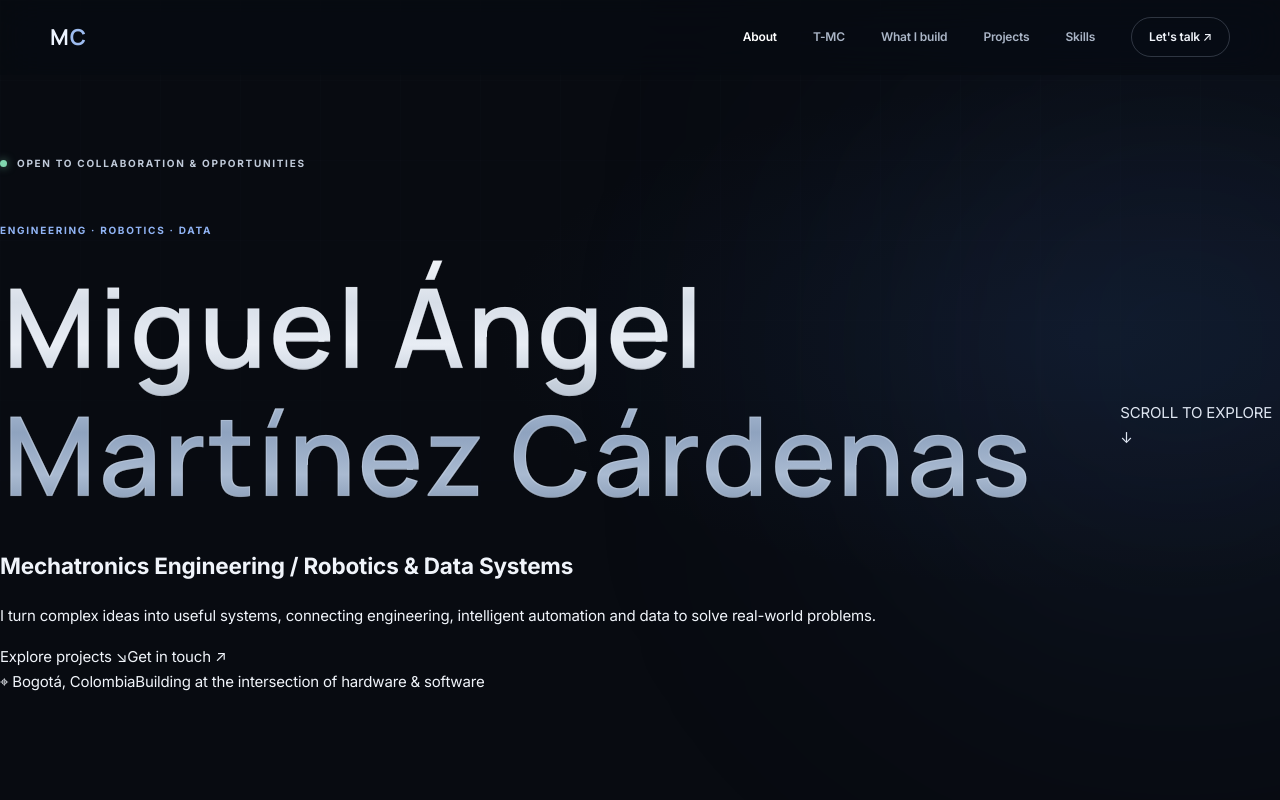
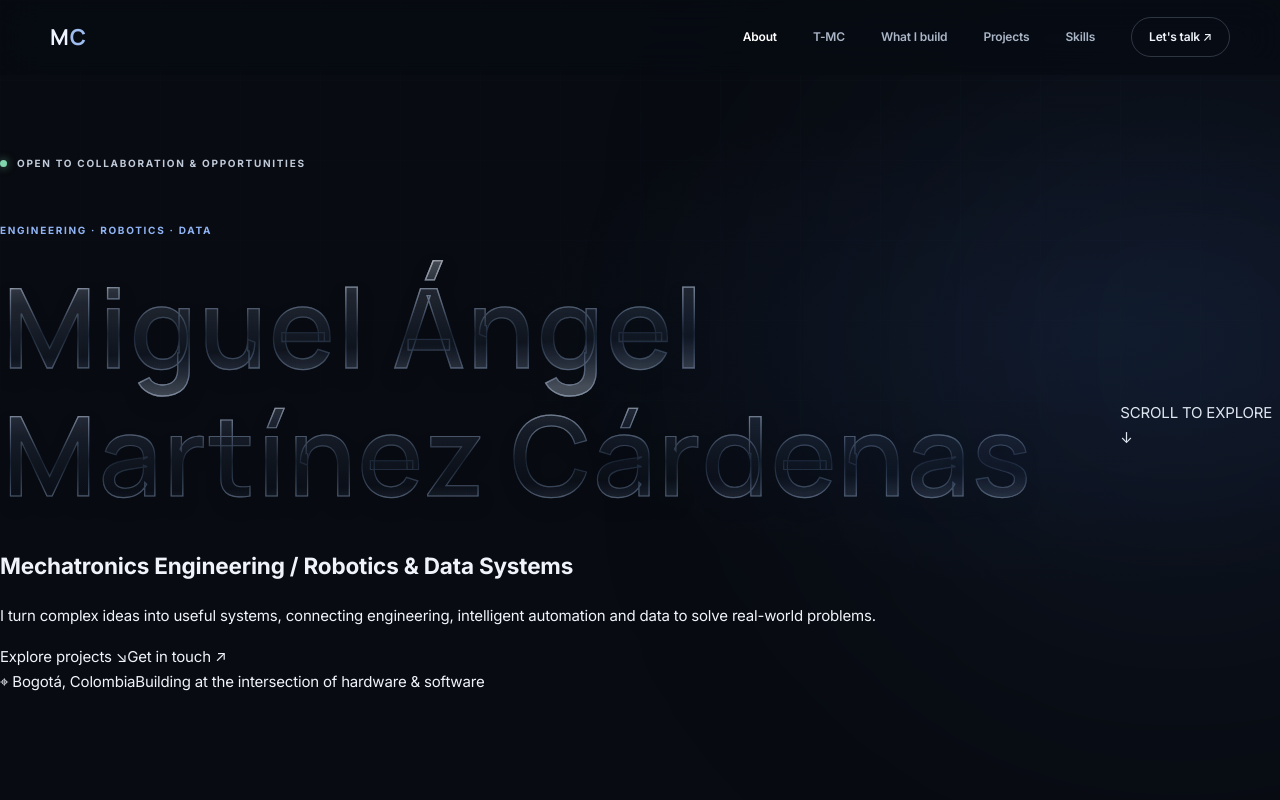
Before and after one commit to mianmaca6-lang/portafoliogit, a plain HTML site: page index.html in a window 1280 px wide. Shown: the top 800 px of the page. Drawn offline with nearby package versions, Linux system fonts and the light colour scheme.

Commit message:
Update stylesheet version and SVG gradients

```diff
--- a/index.html
+++ b/index.html
@@ -14,7 +14,7 @@
   <link rel="preconnect" href="https://fonts.googleapis.com">
   <link rel="preconnect" href="https://fonts.gstatic.com" crossorigin>
   <link href="https://fonts.googleapis.com/css2?family=Inter:wght@400;500;600;700&family=Space+Grotesk:wght@400;500;600;700&family=Manrope:wght@400;500;600;700;800&display=swap" rel="stylesheet">
-  <link rel="stylesheet" href="styles.css?v=20261115-glass2">
+  <link rel="stylesheet" href="styles.css?v=20261115-liquidglass">
   <script src="https://unpkg.com/lucide@latest"></script>
   <script src="script.js" defer></script>
 </head>
@@ -35,38 +35,56 @@
       <svg class="name-svg" viewBox="0 0 1180 280" role="img" aria-labelledby="hero-name-title" xmlns="http://www.w3.org/2000/svg">
         <title id="hero-name-title">Miguel Ángel Martínez Cárdenas</title>
         <defs>
-          <linearGradient id="name-silver" x1="0" y1="0" x2="0" y2="1">
-            <stop offset="0" stop-color="#f5f7fb"/>
-            <stop offset=".34" stop-color="#d7dee8"/>
-            <stop offset=".62" stop-color="#e8edf4"/>
-            <stop offset="1" stop-color="#b8c3d1"/>
+          <linearGradient id="glass-body-top" x1="0%" y1="0%" x2="15%" y2="100%">
+            <stop offset="0%" stop-color="#ffffff" stop-opacity="0.24"/>
+            <stop offset="35%" stop-color="#b8ceef" stop-opacity="0.08"/>
+            <stop offset="70%" stop-color="#7ca0d4" stop-opacity="0.04"/>
+            <stop offset="100%" stop-color="#dceaff" stop-opacity="0.18"/>
           </linearGradient>
-          <linearGradient id="name-steel" x1="0" y1="0" x2="0" y2="1">
-            <stop offset="0" stop-color="#b9c9de"/>
-            <stop offset=".36" stop-color="#8fa3bf"/>
-            <stop offset=".64" stop-color="#a9bad1"/>
-            <stop offset="1" stop-color="#7186a3"/>
+
+          <linearGradient id="glass-body-bottom" x1="0%" y1="0%" x2="15%" y2="100%">
+            <stop offset="0%" stop-color="#e2eeff" stop-opacity="0.17"/>
+            <stop offset="40%" stop-color="#92b2e0" stop-opacity="0.06"/>
+            <stop offset="75%" stop-color="#5d7ca8" stop-opacity="0.03"/>
+            <stop offset="100%" stop-color="#cbe0ff" stop-opacity="0.14"/>
           </linearGradient>
-          <filter id="name-inner-bevel" x="-1%" y="-1%" width="102%" height="102%" color-interpolation-filters="sRGB">
-            <feMorphology in="SourceAlpha" operator="erode" radius="1.05" result="inside-shape"/>
-            <feComposite in="SourceAlpha" in2="inside-shape" operator="out" result="inner-rim"/>
-            <feGaussianBlur in="inner-rim" stdDeviation=".32" result="soft-rim"/>
-            <feFlood flood-color="#f8fbff" flood-opacity=".23" result="rim-light"/>
-            <feComposite in="rim-light" in2="soft-rim" operator="in" result="contained-highlight"/>
-            <feOffset in="SourceAlpha" dx="0" dy="-1" result="upper-shift"/>
-            <feComposite in="SourceAlpha" in2="upper-shift" operator="out" result="lower-bevel-edge"/>
-            <feFlood flood-color="#07111f" flood-opacity=".2" result="bevel-shadow"/>
-            <feComposite in="bevel-shadow" in2="lower-bevel-edge" operator="in" result="contained-shadow"/>
+
+          <linearGradient id="glass-rim" x1="0%" y1="0%" x2="0%" y2="100%">
+            <stop offset="0%" stop-color="#ffffff" stop-opacity="0.72"/>
+            <stop offset="45%" stop-color="#a8c7f5" stop-opacity="0.16"/>
+            <stop offset="55%" stop-color="#4e6a94" stop-opacity="0.12"/>
+            <stop offset="100%" stop-color="#d6e7ff" stop-opacity="0.52"/>
+          </linearGradient>
+
+          <filter id="liquid-glass-filter" x="-8%" y="-12%" width="116%" height="124%" color-interpolation-filters="sRGB">
+            <feDropShadow dx="0" dy="10" stdDeviation="8" flood-color="#02050a" flood-opacity="0.65" result="outer-shadow"/>
+            <feGaussianBlur in="SourceAlpha" stdDeviation="2.6" result="glass-dome"/>
+            <feSpecularLighting in="glass-dome" surfaceScale="5.5" specularConstant="1.15" specularExponent="28" lighting-color="#f2f7ff" result="spec-top">
+              <fePointLight x="-150" y="-320" z="260"/>
+            </feSpecularLighting>
+            <feComposite in="spec-top" in2="SourceAlpha" operator="in" result="spec-top-clipped"/>
+            <feSpecularLighting in="glass-dome" surfaceScale="3.5" specularConstant="0.65" specularExponent="22" lighting-color="#9cc0f5" result="spec-bottom">
+              <fePointLight x="950" y="520" z="180"/>
+            </feSpecularLighting>
+            <feComposite in="spec-bottom" in2="SourceAlpha" operator="in" result="spec-bottom-clipped"/>
+            <feOffset in="SourceAlpha" dx="0" dy="2.5" result="inner-offset"/>
+            <feGaussianBlur in="inner-offset" stdDeviation="2" result="inner-blur"/>
+            <feComposite in="SourceAlpha" in2="inner-blur" operator="out" result="inner-shadow-mask"/>
+            <feFlood flood-color="#040914" flood-opacity="0.55" result="dark-tint"/>
+            <feComposite in="dark-tint" in2="inner-shadow-mask" operator="in" result="inner-depth"/>
             <feMerge>
+              <feMergeNode in="outer-shadow"/>
               <feMergeNode in="SourceGraphic"/>
-              <feMergeNode in="contained-shadow"/>
-              <feMergeNode in="contained-highlight"/>
+              <feMergeNode in="inner-depth"/>
+              <feMergeNode in="spec-top-clipped"/>
+              <feMergeNode in="spec-bottom-clipped"/>
             </feMerge>
           </filter>
         </defs>
-        <g font-family="Manrope, Helvetica Neue, Arial, sans-serif" font-size="116" font-weight="550" letter-spacing="2.3" filter="url(#name-inner-bevel)">
-          <text class="name-given" x="3" y="112" fill="url(#name-silver)" stroke="#f8fbff" stroke-opacity=".18" stroke-width=".45" paint-order="stroke">Miguel Ángel</text>
-          <text class="name-family" x="3" y="246" fill="url(#name-steel)" stroke="#dbe8fa" stroke-opacity=".16" stroke-width=".45" paint-order="stroke">Martínez Cárdenas</text>
+
+        <g font-family="Manrope, Helvetica Neue, Arial, sans-serif" font-size="116" font-weight="600" letter-spacing="2.3" filter="url(#liquid-glass-filter)">
+          <text class="name-given" x="3" y="112" fill="url(#glass-body-top)" stroke="url(#glass-rim)" stroke-width="1.35" paint-order="stroke fill">Miguel Ángel</text>
+          <text class="name-family" x="3" y="246" fill="url(#glass-body-bottom)" stroke="url(#glass-rim)" stroke-width="1.25" paint-order="stroke fill">Martínez Cárdenas</text>
         </g>
       </svg>
     </h1>
```
